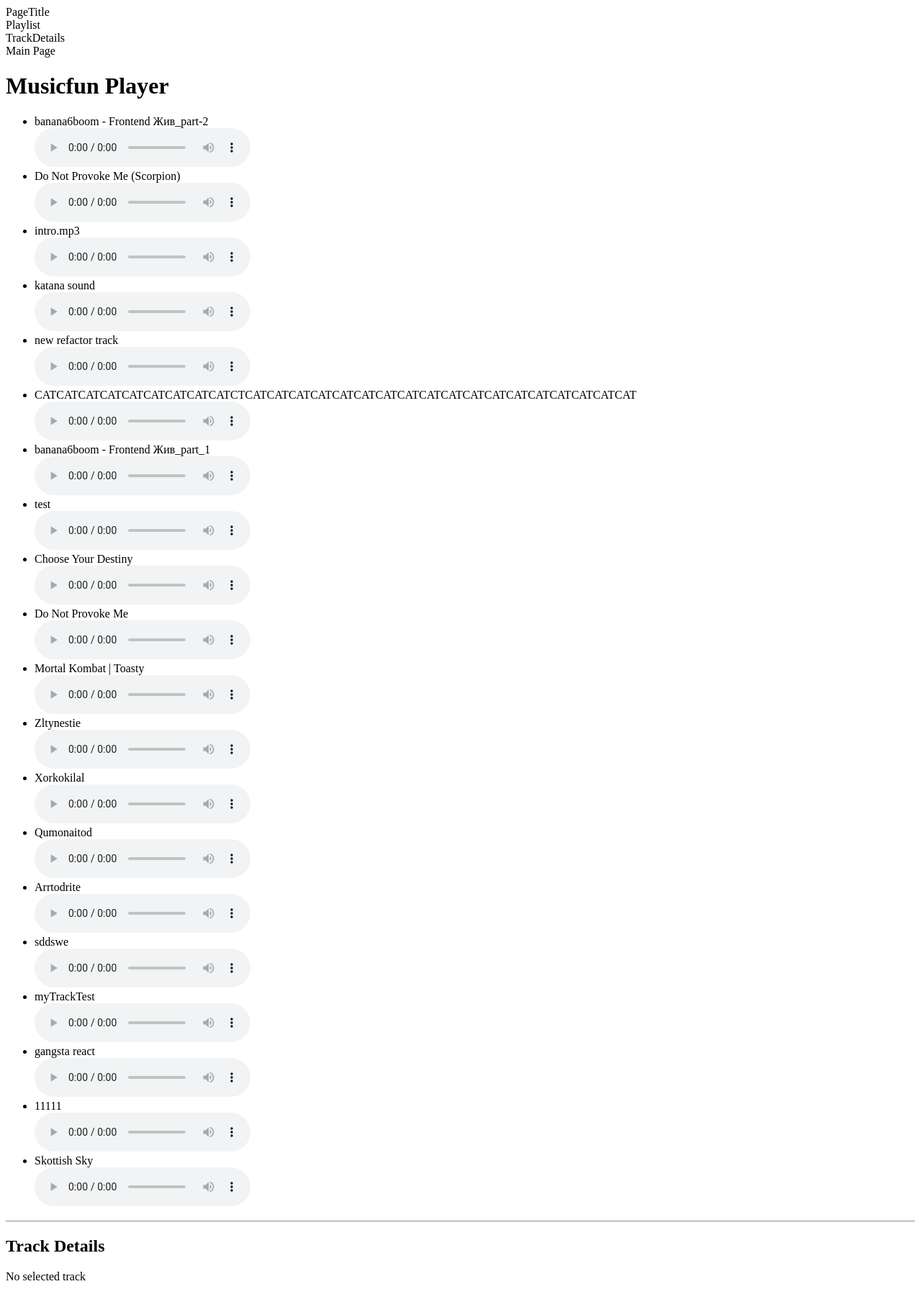
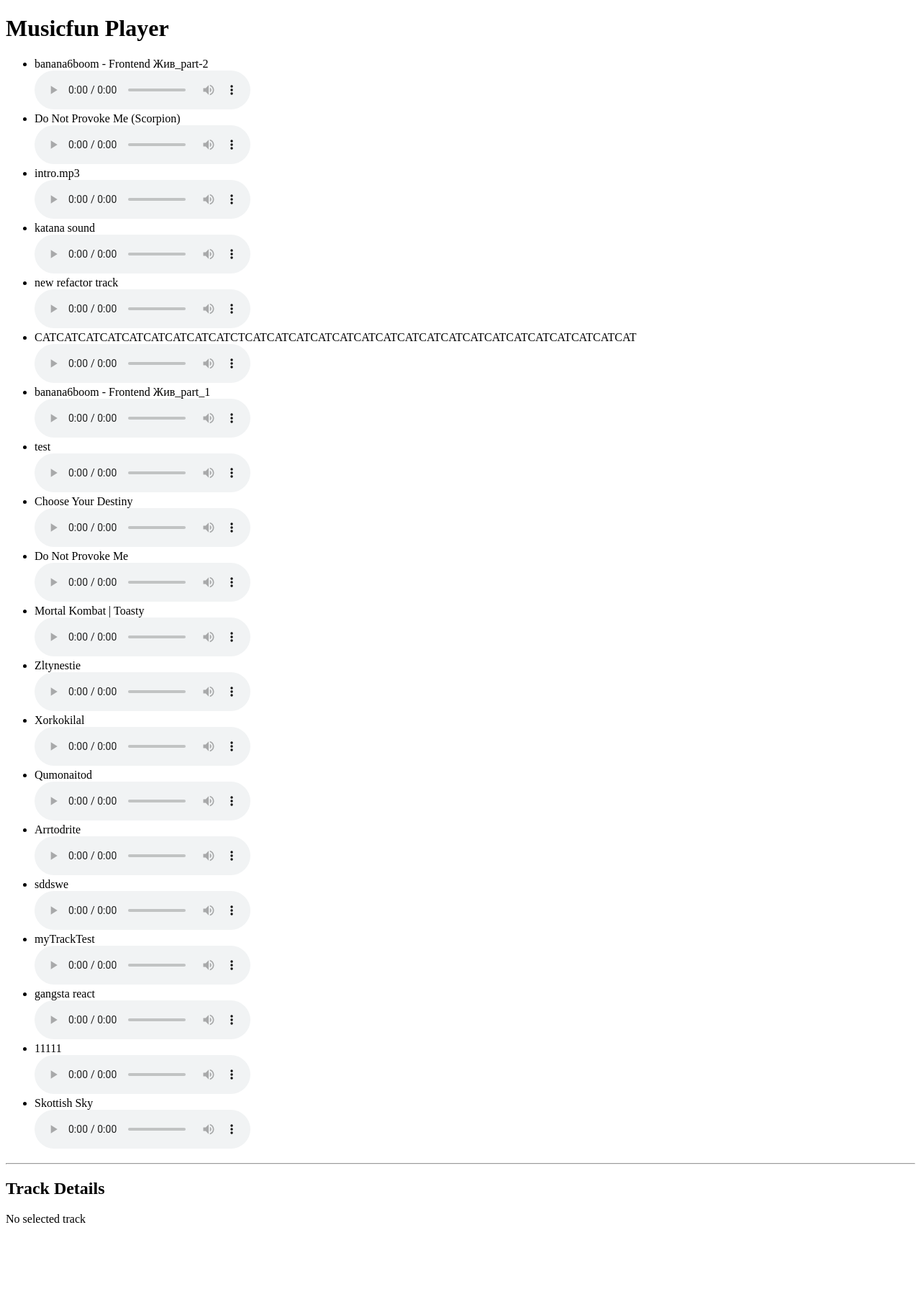
Before and after one commit to Rus144444/PracticResctTS, a React (Vite) app: page / in a window 1280 px wide. Shown: the whole page at 72% size. After the commit the page ends 1711 px from the top, so only its background shows below. Built offline with nearby package versions, Linux system fonts and the light colour scheme.

Commit message:
create component src/UI/App.tsx

```diff
--- a/src/UI/App.tsx
+++ b/src/UI/App.tsx
@@ -1,64 +1,9 @@
-import { useState, useEffect, type CSSProperties } from "react"
-import { getTracks, getTrack, type Track, type TrackDetailsResourse } from "../DAL/api-fake"
+
 import { MainPage } from "./MainPage/MainPage"
 
 export function App() {
-  const [tracks, setTracks] = useState <Track [] | null>(null)
-  const [selectedTrackId, setSelectedTrackId] = useState<string | null>(null)
-  const [selectedTrack, setSelectedTrack] = useState<TrackDetailsResourse | null>(null)
-
-
-  useEffect(() => {
-    setTimeout( async () => {
-      const respons = await getTracks()
-    setTracks ( respons.data )
-  }, 3000)
-  },[])
-
-  const handleSelectTrack  = async (trackId: string): Promise<void> => {
-    setSelectedTrackId(trackId)
-    setSelectedTrack(null)
-
-    const response = await getTrack()
-    setSelectedTrack(response.data)
-  }
 
   return (
-    <>
       <MainPage />
-      <h1>Musicfun Player</h1>
-      {tracks === null && <div>Loading...</div>}
-      {tracks?.length === 0 && <div>No tracks</div>}
-      <ul>
-        {tracks?.map((track) => {
-
-          const style: CSSProperties = {}
-          if (track.id === selectedTrackId) {
-            style.border = "1px solid orange"
-          }
-          return (
-            <li key={track.id} onClick={() => handleSelectTrack(track.id)} style={style}>
-              <div>{track.attributes.title}</div>
-              <audio
-                controls
-                src={track.attributes.attachments[0]?.url}
-              ></audio>
-            </li>
-          )
-        })}
-      </ul>
-
-       <hr />
-      <h2>Track Details</h2>
-      {!selectedTrackId && <span>No selected track</span>}
-      {selectedTrackId && !selectedTrack && <span>Loading...</span>}
-      {selectedTrack && (
-        <div>
-          <h4>{selectedTrack.attributes.title}</h4>
-          <p>{selectedTrack.attributes.lyrics}</p>
-        </div>
-      )}
-      {/* {selectedTrack && selectedTrack.id !== selectedTrackId && <span>Loading...</span>} */}
-    </>
   )
 }
--- a/src/UI/MainPage/MainPage.tsx
+++ b/src/UI/MainPage/MainPage.tsx
@@ -1,13 +1,32 @@
 import {PageTitle} from "../PageTitle/PageTitle"
 import { Playlist } from "../Playlist/Playlist"
 import { TrackDetails } from "../TrackDetails/TrackDetails"
+import { useState} from "react"
+import { getTrack } from "../../DAL/api-fake"
+import {type TrackDetailsResourse} from "../../DAL/api-fake"
 
 export function MainPage () {
 
-    return <div>
-        <PageTitle/>
-        <Playlist/>
-        <TrackDetails/>
-        Main Page
-    </div>
+    const [selectedTrackId, setSelectedTrackId] = useState<string | null>(null)
+    const [selectedTrack, setSelectedTrack] = useState<TrackDetailsResourse | null>(null)
+
+
+
+  const handleSelectTrack  = async (trackId: string): Promise<void> => {
+    setSelectedTrackId(trackId)
+    setSelectedTrack(null)
+
+    const response = await getTrack()
+    setSelectedTrack(response.data)
+  }
+
+    return (
+        <div>
+            <PageTitle title="Musicfun Player"/>
+            <Playlist selectedTrackId={selectedTrackId} handleSelectTrack={handleSelectTrack}/>
+            <hr />
+            <TrackDetails selectedTrack={selectedTrack} selectedTrackId={selectedTrackId}/>
+            {/* {selectedTrack && selectedTrack.id !== selectedTrackId && <span>Loading...</span>} */}
+        </div>
+    )
 }
--- a/src/UI/PageTitle/PageTitle.tsx
+++ b/src/UI/PageTitle/PageTitle.tsx
@@ -1,3 +1,7 @@
-export function PageTitle () {
-    return <div>PageTitle</div>
+type Props = {
+    title: string
 }
+
+export function PageTitle ({title}: Props) {
+    return <h1>{title}</h1>
+}
--- a/src/UI/Playlist/Playlist.tsx
+++ b/src/UI/Playlist/Playlist.tsx
@@ -1,3 +1,43 @@
-export function Playlist () {
-    return <div>Playlist</div>
+import { useEffect, useState } from "react"
+import { type CSSProperties } from "react"
+import {type Track, getTracks } from "../../DAL/api-fake"
+
+type Props = {
+    selectedTrackId: string | null
+    handleSelectTrack: (trackId: string) => void
 }
+
+
+
+export function Playlist ({ selectedTrackId, handleSelectTrack}: Props) {
+    const [tracks, setTracks] = useState <Track [] | null>(null)
+
+    useEffect(() => {
+        setTimeout( async () => {
+        const respons = await getTracks()
+        setTracks ( respons.data )
+    }, 3000)
+    },[])
+    return <div>
+        {tracks === null && <div>Loading...</div>}
+        {tracks?.length === 0 && <div>No tracks</div>}
+      <ul>
+        {tracks?.map((track) => {
+
+          const style: CSSProperties = {}
+          if (track.id === selectedTrackId) {
+            style.border = "1px solid orange"
+          }
+          return (
+            <li key={track.id} onClick={() => handleSelectTrack(track.id)} style={style}>
+              <div>{track.attributes.title}</div>
+              <audio
+                controls
+                src={track.attributes.attachments[0]?.url}
+              ></audio>
+            </li>
+          )
+        })}
+      </ul>
+    </div>
+}
--- a/src/UI/TrackDetails/TrackDetails.tsx
+++ b/src/UI/TrackDetails/TrackDetails.tsx
@@ -1,3 +1,18 @@
-export function TrackDetails () {
-    return <div>TrackDetails</div>
+import {type TrackDetailsResourse} from "../../DAL/api-fake"
+
+type Props = {
+    selectedTrack: TrackDetailsResourse | null
+    selectedTrackId: string | null
 }
+
+export function TrackDetails ({selectedTrack, selectedTrackId}: Props) {
+    return <div><h2>Track Details</h2>
+      {!selectedTrackId && <span>No selected track</span>}
+      {selectedTrackId && !selectedTrack && <span>Loading...</span>}
+      {selectedTrack && (
+        <div>
+          <h4>{selectedTrack.attributes.title}</h4>
+          <p>{selectedTrack.attributes.lyrics}</p>
+        </div>
+      )}</div>
+}
```
